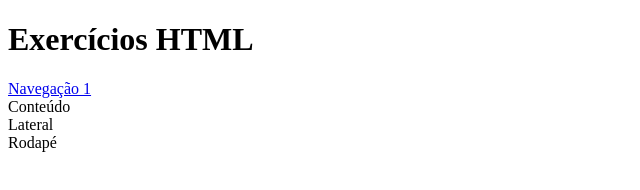
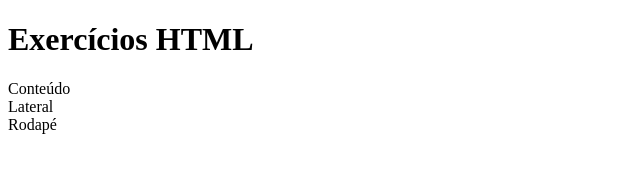
Before and after one commit to JhoabeLeao/exerciciosCod3r, a website: page html/anatomiaHtml.html in a window 1280 px wide. Shown: the whole page, without its empty margins (0-640 px from the left). Drawn offline with Linux system fonts and the light colour scheme.

Commit message:
comentário

```diff
--- a/html/anatomiaHtml.html
+++ b/html/anatomiaHtml.html
@@ -9,7 +9,7 @@
             <h1>Exercícios HTML</h1>
         </header>
         <nav>
-            <a href="/">Navegação 1</a>
+            <!--<a href="/">Navegação 1</a>-->
         </nav>
         <section id="conteudo">
             Conteúdo
```
